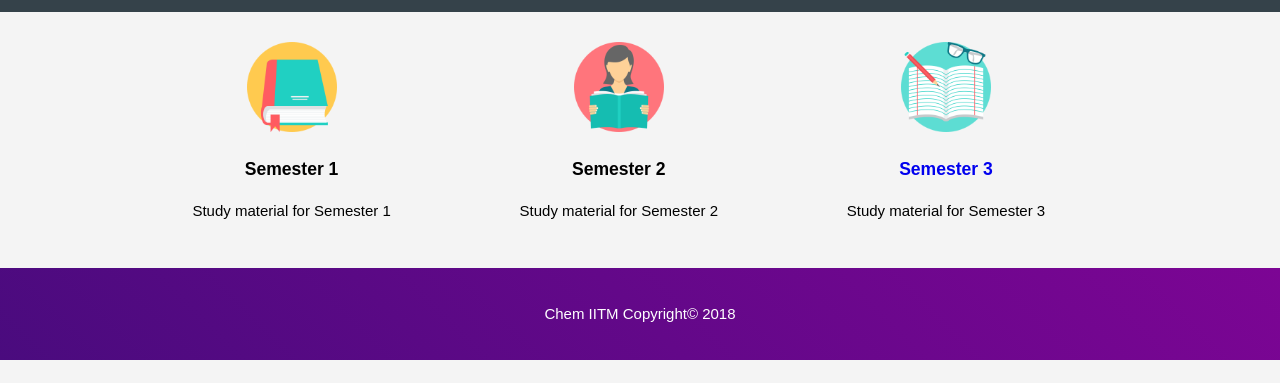
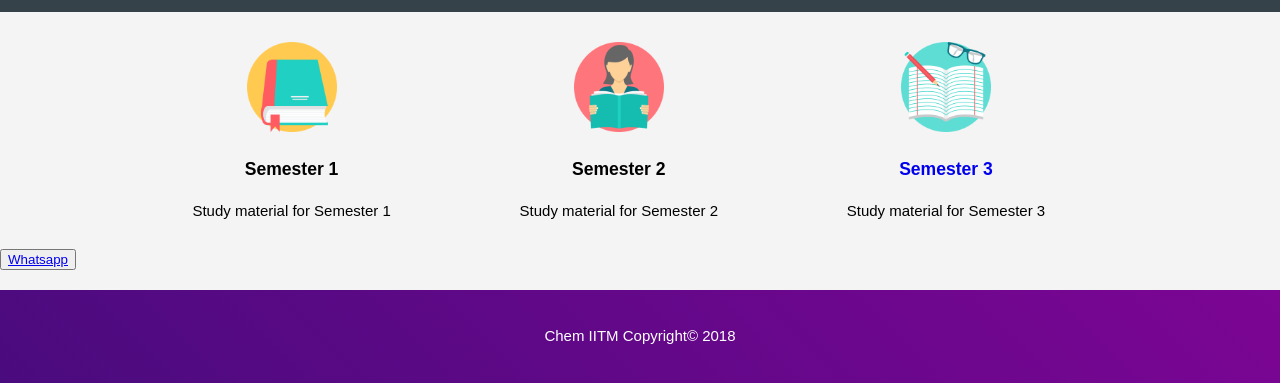
Before and after one commit to imrajjain/chem-iitm.github.io, a plain HTML site: page index.html in a window 1280 px wide. Shown: the part 592-975 px from the top of the page. Before the commit the page ends 952 px from the top, so only its background shows below. Drawn offline with Linux system fonts and the light colour scheme.

Commit message:
test whatsapp api(to be removed)

```diff
--- a/index.html
+++ b/index.html
@@ -71,6 +71,13 @@
         </div>
     </section>
 
+    <section id="whatsapp">
+        <div class="invite">
+            <button class="wainvite">
+                <a href="https://api.whatsapp.com/send?text=Heyyomamama">Whatsapp</a>
+            </button>
+        </div>
+    </section>
 
     <footer>
         <p>Chem IITM Copyright&copy; 2018</p>
```
